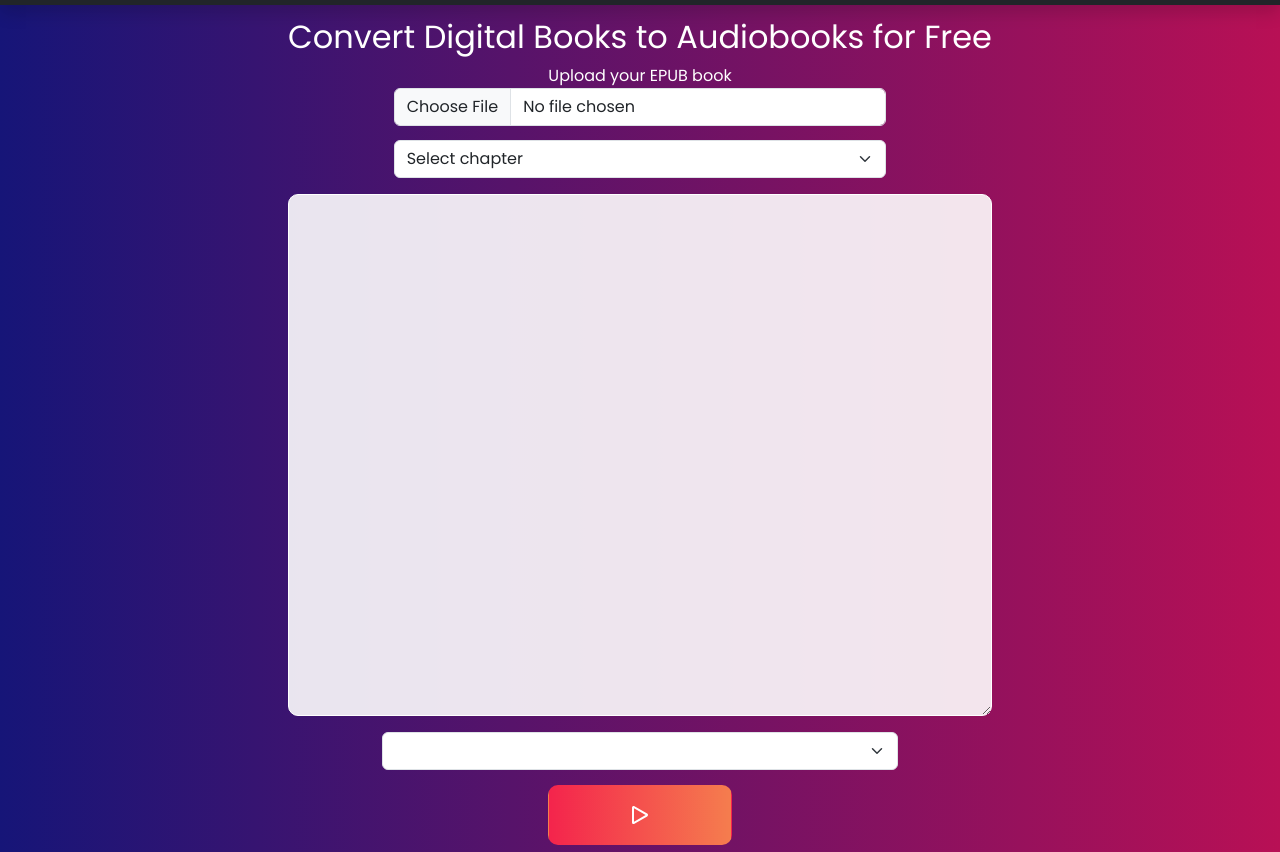
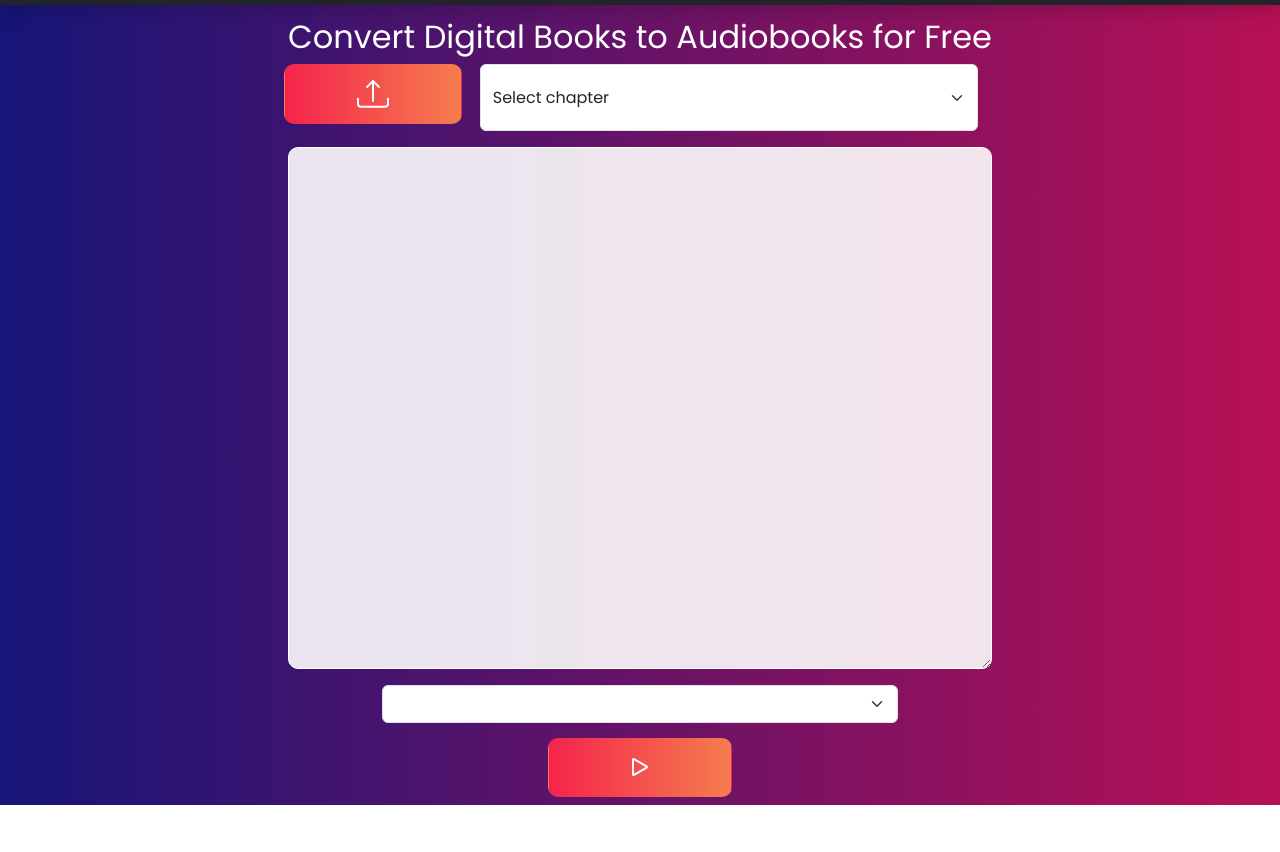
Before and after one commit to Kuvrot/Narrador, a plain HTML site: page index.html in a window 1280 px wide. Shown: the part 56-908 px from the top of the page. After the commit the page ends 861 px from the top, so only its background shows below. Drawn offline with nearby package versions, Linux system fonts and the light colour scheme.

Commit message:
added upload button

```diff
--- a/index.html
+++ b/index.html
@@ -32,12 +32,19 @@
     <!-- App -->
     <div class="container">
         <div class="app-container">
-            <div class="headings-container">
+
+            <div class="headings-container row">
                 <h1 hidden>NARRADOR</h1>
                 <h2>Convert Digital Books to Audiobooks for Free</h2>
+            </div>
 
-                <label for="file">Upload your EPUB book</label>
-                <input type="file" class="form-control" id="file" style="width: 70%; margin-bottom: 2%;"/>
+            <div class="row file-management container-fluid">
+                <button class="btn" onclick="openFile()" style="margin-right: 2.5%;">
+                    <svg xmlns="http://www.w3.org/2000/svg" width="32" height="32" fill="currentColor" class="bi bi-upload" viewBox="0 0 16 16">
+                        <path d="M.5 9.9a.5.5 0 0 1 .5.5v2.5a1 1 0 0 0 1 1h12a1 1 0 0 0 1-1v-2.5a.5.5 0 0 1 1 0v2.5a2 2 0 0 1-2 2H2a2 2 0 0 1-2-2v-2.5a.5.5 0 0 1 .5-.5"/>
+                        <path d="M7.646 1.146a.5.5 0 0 1 .708 0l3 3a.5.5 0 0 1-.708.708L8.5 2.707V11.5a.5.5 0 0 1-1 0V2.707L5.354 4.854a.5.5 0 1 1-.708-.708z"/>
+                      </svg>
+                </button>
 
                 <select class="form-select" name="chapters" id="book-chapters" style="width: 70%;">
                     <option hidden>Select chapter</option>
```
